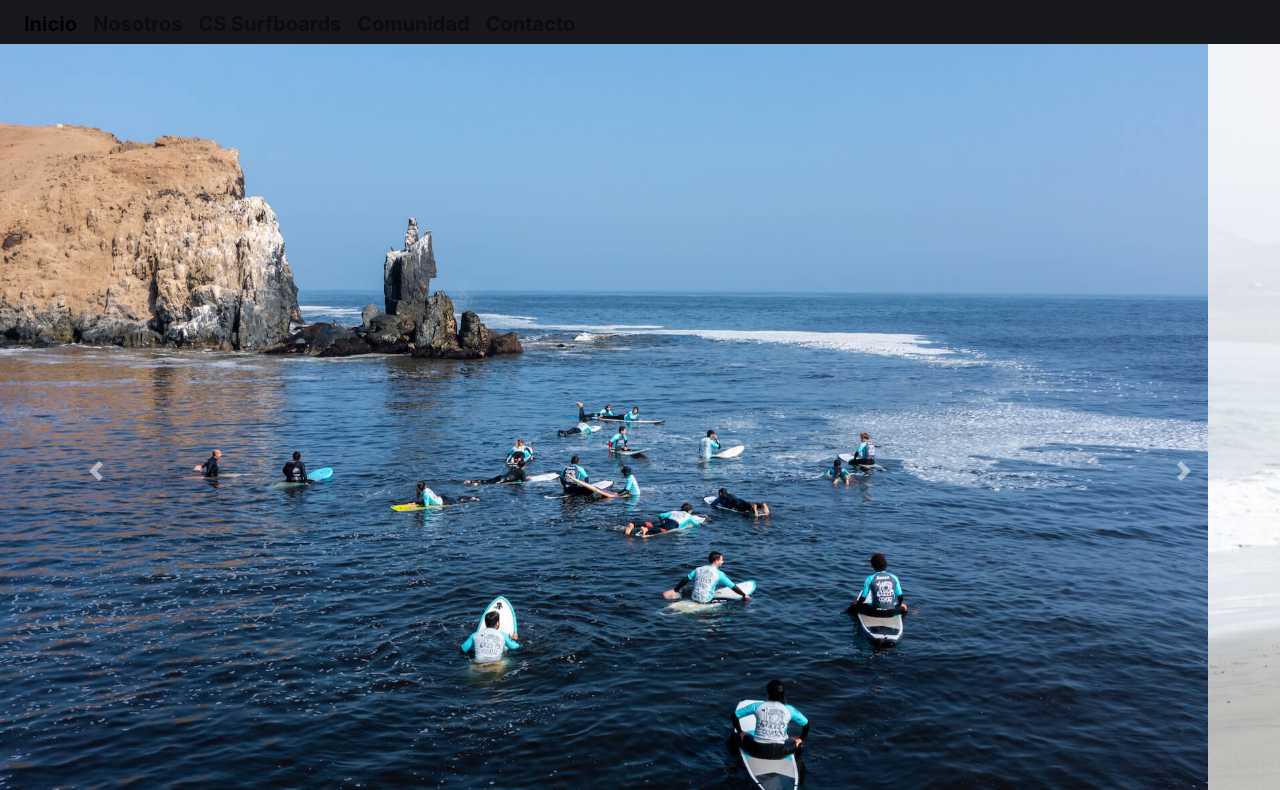
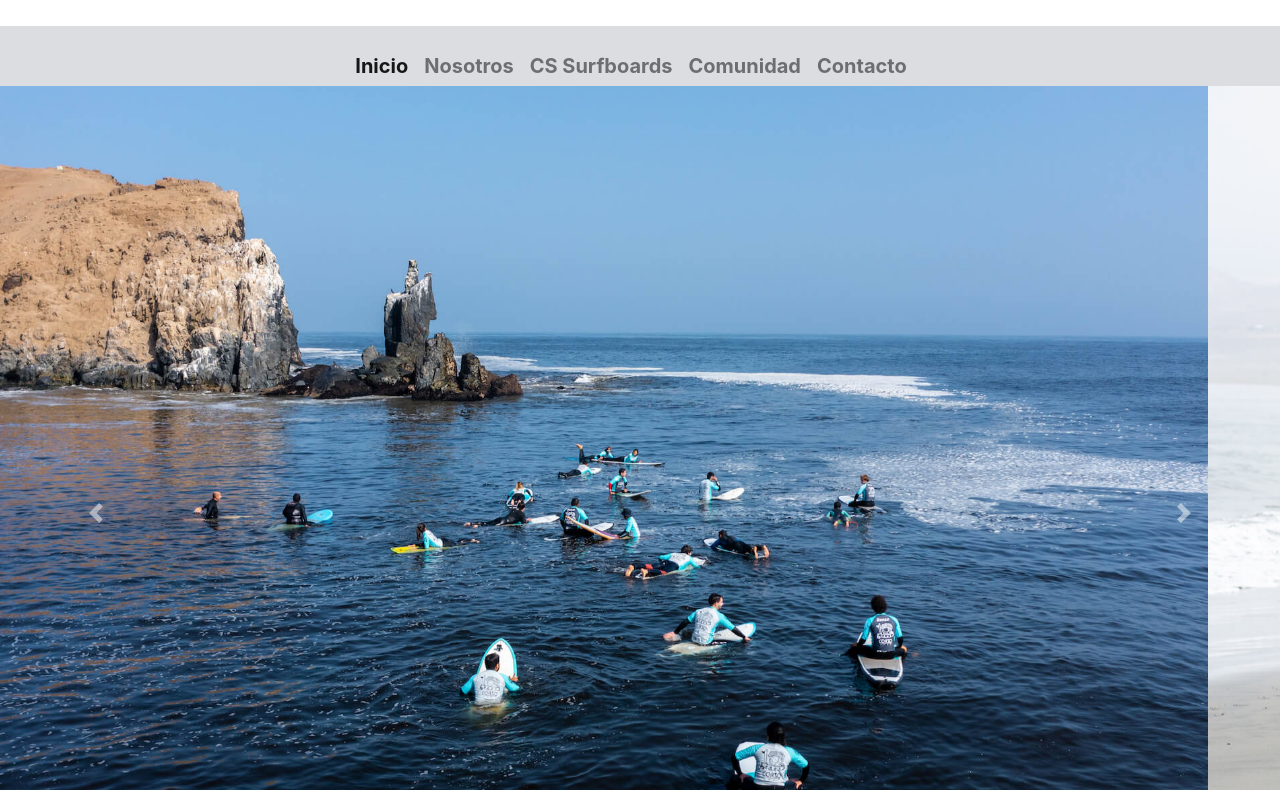
Before and after one commit to IvanAlexanderIzaJacho/IvanAlexanderIzaJacho.github.io, a plain HTML site: page index.html in a window 1280 px wide. Shown: the part 224-1014 px from the top of the page. Drawn offline with nearby package versions, Linux system fonts and the light colour scheme.

Commit message:
subir archivo

```diff
--- a/index.html
+++ b/index.html
@@ -6,34 +6,29 @@
     <!-- CSS de Bootstrap -->
   <link rel="stylesheet" href="https://stackpath.bootstrapcdn.com/bootstrap/4.3.1/css/bootstrap.min.css">
   <style>
-
     *{
        margin: 0;
        padding: 0;
        box-sizing: border-box;
     }
-
     header{
       background-color: #F9F8FC;
     }
-
     #logo{
       margin: auto;
       height: 250px;
       width: 320px;
       text-align: center;
     }
-
     #logo h1{
        font-family: 'Pacifico', cursive;
        font-size: 58px;
-     }
-
+    }
    nav{
      height: 60px;
-     background-color:#17181C;
+     background-color:#dbdde1;
      text-align: center;
-   }
+    }
 
    nav ul{
       list-style: none;
@@ -57,11 +52,16 @@
    nav ul li a:hover{
      background-color: #929fb3;
    }
+   .navbar-nav.navbar-center {
+    position: absolute;
+    left: 50%;
+    transform: translatex(-50%);
+}
 
  </style>
   </head>
   <body>
-    <div class="logo">
+    <div id="logo">
         <img src="img/logo.png" alt="Descripción de la imagen" >
 
     </div>
@@ -72,7 +72,7 @@
             <span class="navbar-toggler-icon"></span>
         </button>
         <div class="collapse navbar-collapse" id="navbarNav">
-            <ul class="navbar-nav">
+            <ul class="nav navbar-nav navbar-center">
                 <li class="nav-item active">
                     <a class="nav-link" href="#">Inicio <span class="sr-only">(current)</span></a>
                 </li>
```
